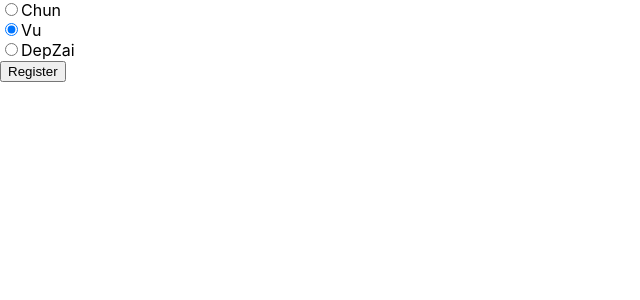
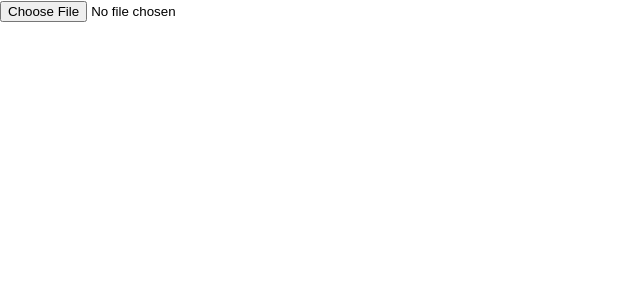
Before and after one commit to chuongvu2001/react-hook, a React (Create React App) app: page / in a window 1280 px wide. Shown: the top 300 px of the page, without its empty margins (0-640 px from the left). Built offline with nearby package versions, Linux system fonts and the light colour scheme.

Commit message:
upload avatar

```diff
--- a/src/App.js
+++ b/src/App.js
@@ -1,38 +1,22 @@
-import { useState } from 'react';
-
-const course = [
-  {
-    id: 1,
-    name: 'Chun'
-  },
-  {
-    id: 2,
-    name: 'Vu'
-  },
-  {
-    id: 3,
-    name: 'DepZai'
-  }
-];
+import { useEffect, useState } from 'react';
 
 function App() {
-  const [checked, setChecked] = useState(2);
+  const [avatar, setAvatar] = useState();
+  useEffect(() => {
+    return () => {
+      avatar && URL.revokeObjectURL(avatar.preview)
+    }
+  }, [avatar])
+  const previewAvatar = (e) => {
+    const file = e.target.files[0];
+    file.preview = URL.createObjectURL(file);
+    setAvatar(file);
+  }
+  return (
+    <div>
+      <input type="file" onChange={previewAvatar} />
 
-  const handleSubmit = () => {
-    console.log({
-      id: checked
-    });
-  }
-
-  return (
-    <div className='App'>
-      {course.map(cour => (
-        <div key={cour.id}>
-          <input type="radio" checked={checked === cour.id} onChange={() => setChecked(cour.id)} />
-          {cour.name}
-        </div>
-      ))}
-      <button onClick={handleSubmit}>Register</button>
+      {avatar && (<img src={avatar.preview} width="80%" />)}
     </div>
   );
 }
--- /dev/null
+++ b/src/data.js
@@ -0,0 +1 @@
+_raf
--- /dev/null
+++ b/src/pages/Home.jsx
@@ -0,0 +1,3 @@
+shouldComponentUpdate(nextProps, nextState) {
+
+}
```
Also changed, not shown: src/components/Card.jsx (added), src/components/Navbar.jsx (added).
